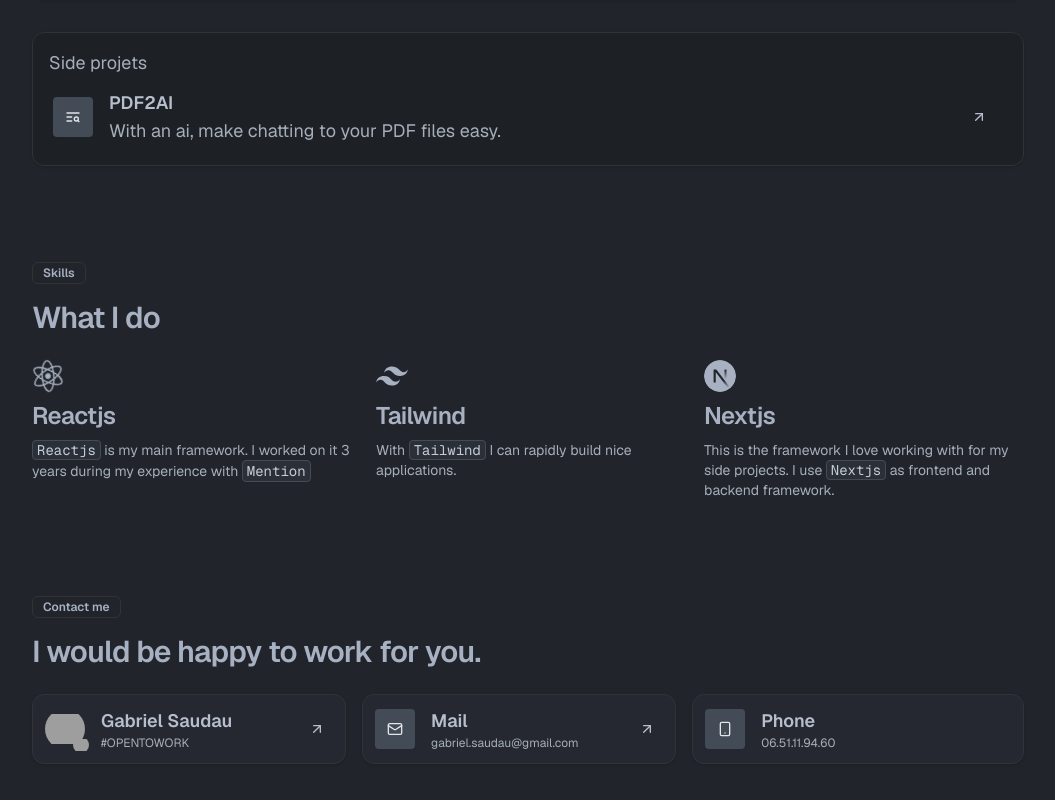
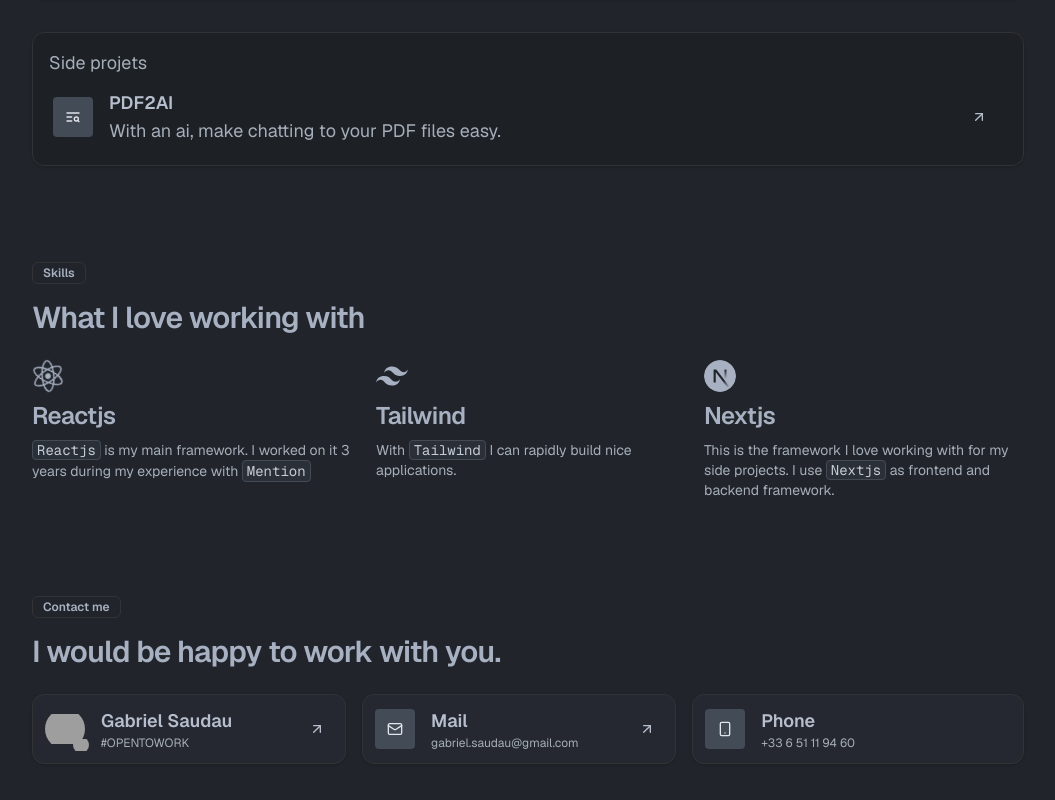
Before and after one commit to GabrielSaudau/portfolio, a Next.js app: page / in a window 1280 px wide. Shown: the part 758-1558 px from the top of the page, without its empty margins (112-1167 px from the left). Built offline with nearby package versions, Linux system fonts and the light colour scheme; grey boxes are pictures that could not be loaded; a web font is replaced by a local one.

Commit message:
update text

```diff
--- a/app/_components/ContactMe.tsx
+++ b/app/_components/ContactMe.tsx
@@ -8,7 +8,7 @@
   <Section classname="flex flex-col items-start gap-4">
     <Badge variant="outline">Contact me</Badge>
     <h2 className="pb-2 text-3xl font-semibold tracking-tight first:mt-0">
-      I would be happy to work for you.
+      I would be happy to work with you.
     </h2>
     <div className="flex max-md:flex-col w-full gap-4">
       <Link
@@ -73,7 +73,7 @@
           <div className="flex items-center gap-2">
             <p className="text-lg font-semibold">Phone</p>
           </div>
-          <p className="text-xs text-muted-foreground">06.51.11.94.60</p>
+          <p className="text-xs text-muted-foreground">+33 6 51 11 94 60</p>
         </div>
       </Card>
     </div>
--- a/app/_components/Skills.tsx
+++ b/app/_components/Skills.tsx
@@ -11,7 +11,7 @@
   <Section classname="flex flex-col items-start gap-4">
     <Badge variant="outline">Skills</Badge>
     <h2 className="pb-2 text-3xl font-semibold tracking-tight first:mt-0">
-      What I do
+      What I love working with
     </h2>
     <div className="flex max-md:flex-col gap-6">
       <div className="flex flex-col gap-2 max-w-xs">
```
